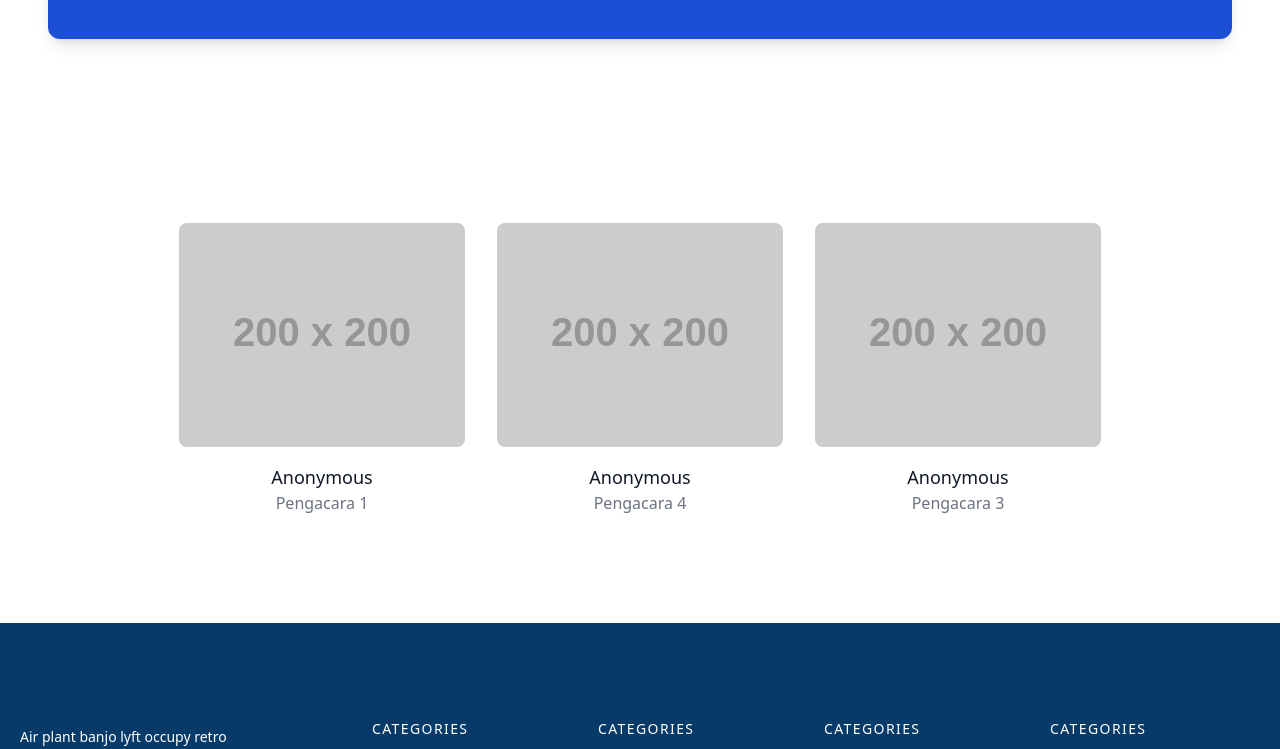
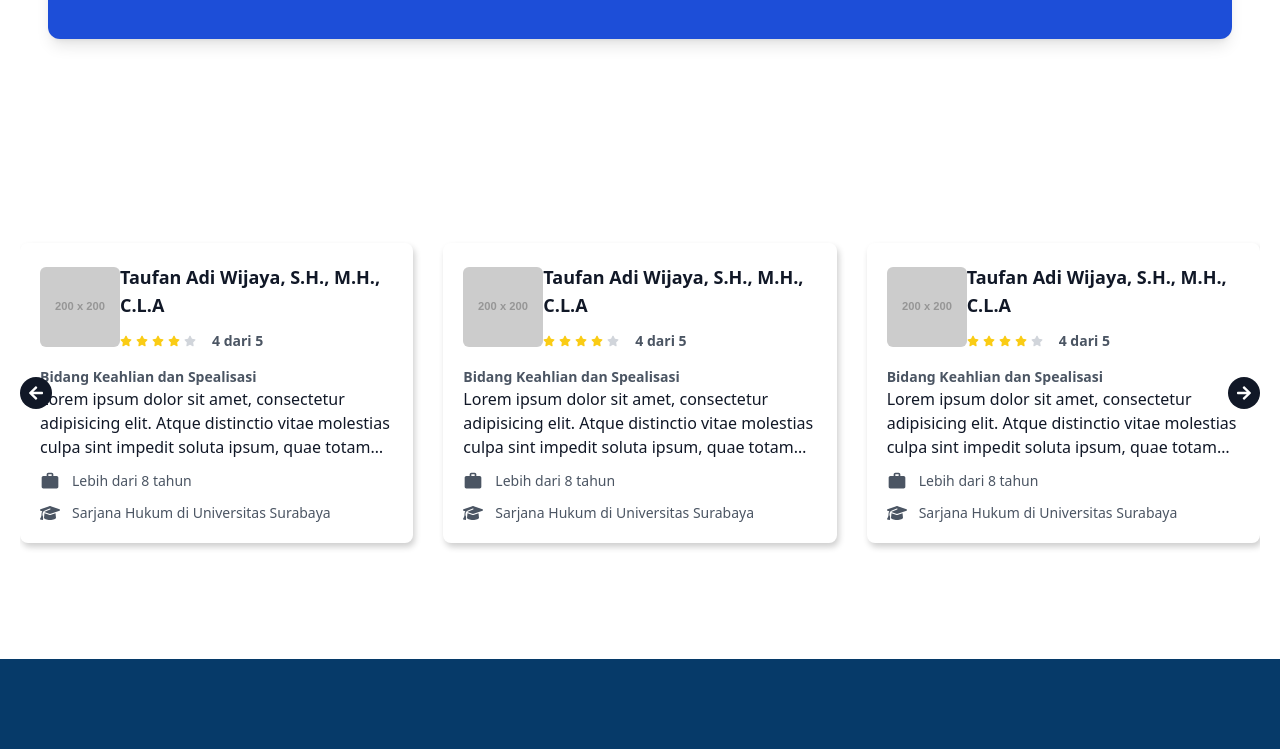
Before and after one commit to AurelNabiel/asn-project, a React (Create React App) app: page / in a window 1280 px wide. Shown: the part 1800-2549 px from the top of the page. Built offline with nearby package versions, Linux system fonts and the light colour scheme.

Commit message:
fix: home ui/ux

```diff
--- a/package.json
+++ b/package.json
@@ -9,8 +9,10 @@
     "iconsax-react": "^0.0.8",
     "react": "^18.3.1",
     "react-dom": "^18.3.1",
+    "react-icons": "^5.3.0",
     "react-router-dom": "^6.26.2",
     "react-scripts": "5.0.1",
+    "swiper": "^11.1.14",
     "web-vitals": "^2.1.4"
   },
   "scripts": {
@@ -38,6 +40,7 @@
     ]
   },
   "devDependencies": {
+    "@babel/plugin-proposal-private-property-in-object": "^7.21.11",
     "tailwindcss": "^3.4.10"
   }
 }
--- a/src/index.css
+++ b/src/index.css
@@ -1,3 +1,7 @@
 @tailwind base;
 @tailwind components;
 @tailwind utilities;
+
+.advocard {
+    box-shadow: rgb(207, 207, 207) 2px 4px 6px;
+}
--- /dev/null
+++ b/src/pages/home/components/AdvoCard.jsx
@@ -0,0 +1,69 @@
+import React from 'react'
+import { FaGraduationCap, FaStar } from 'react-icons/fa6';
+import { MdOutlineWork } from 'react-icons/md';
+
+export default function AdvoCard({i}) {
+  return (
+    <>
+    <div className="p-5 advocard rounded-lg flex flex-col items-start">
+      {/* top */}
+      <div className="relative flex items-center justify-between w-full mb-4">
+        {/* left image */}
+        <img
+          className="w-20 h-20 align-top inline-block rounded-[6px] "
+          src="https://dummyimage.com/200x200"
+          alt=""
+        />
+        {/* left image */}
+        {/* right */}
+        <div className="flex flex-col items-start justify-center">
+          <p className="text-lg font-bold text-gray-900 mb-3">{i.name}</p>
+          <div className="flex gap-x-4 items-center">
+            <StarRating rating={i.rating} />
+            <p className="text-sm font-semibold">{i.rating} dari 5</p>
+          </div>
+        </div>
+      </div>
+      {/* top */}
+      {/* bottom */}
+      <h5 className="font-semibold text-sm">
+        Bidang Keahlian dan Spealisasi
+      </h5>
+      <p className="line-clamp-3 text-gray-900 mb-3">{i.desc}</p>
+      <div className="flex flex-col gap-y-3">
+        {/* pengalaman */}
+        <div className="flex gap-x-3 items-center">
+          <MdOutlineWork className="w-5 h-5" />
+          <p className="text-sm">Lebih dari 8 tahun</p>
+        </div>
+        {/* pengalaman */}
+        {/* pendidikan */}
+        <div className="flex gap-x-3 items-center">
+          <FaGraduationCap className="w-5 h-5" />
+          <p className="text-sm">Sarjana Hukum di {i.university}</p>
+        </div>
+        {/* pendidikan */}
+      </div>
+      {/* bottom */}
+    </div>
+  </>
+  )
+}
+
+
+const StarRating = ({ rating }) => {
+    return (
+      <>
+        <div className="flex flex-row space-x-1">
+          {Array.from({ length: 5 }, (_, index) => (
+            <FaStar
+              key={index}
+              className={`${
+                index < rating ? "text-yellow-400" : "text-gray-300"
+              } w-3 h-3`}
+            />
+          ))}
+        </div>
+      </>
+    );
+  };
--- a/src/pages/home/index.jsx
+++ b/src/pages/home/index.jsx
@@ -1,10 +1,53 @@
-import React from 'react'
-import Card from '../../components/card'
-import Navbar from '../../components/navbar'
+import React from "react";
+import Card from "../../components/card";
+import Navbar from "../../components/navbar";
 import kemendagri from "../../assets/kemendagri.png";
 import logokemendagri from "../../assets/LogoKemendagri.png";
 import BackgroundKemendagri from "../../assets/Group 65.png";
+import { Swiper, SwiperSlide } from "swiper/react";
+import { Navigation } from "swiper/modules";
+// Import Swiper styles
+import "swiper/css";
+import { FaArrowLeft, FaArrowRight } from "react-icons/fa";
+import AdvoCard from "./components/AdvoCard";
 export default function Home() {
+  const advokat = [
+    {
+      id: 1,
+      name: "Taufan Adi Wijaya, S.H., M.H., C.L.A",
+      rating: 4,
+      desc: "Lorem ipsum dolor sit amet, consectetur adipisicing elit. Atque distinctio vitae molestias culpa sint impedit soluta ipsum, quae totam corporis! Ex, in voluptate. Quam id natus corporis dolorem libero in.",
+      img: "",
+      university: "Universitas Surabaya",
+    },
+    {
+      id: 2,
+      name: "Taufan Adi Wijaya, S.H., M.H., C.L.A",
+      rating: 4,
+
+      desc: "Lorem ipsum dolor sit amet, consectetur adipisicing elit. Atque distinctio vitae molestias culpa sint impedit soluta ipsum, quae totam corporis! Ex, in voluptate. Quam id natus corporis dolorem libero in.",
+      img: "",
+      university: "Universitas Surabaya",
+    },
+    {
+      id: 3,
+      name: "Taufan Adi Wijaya, S.H., M.H., C.L.A",
+      rating: 4,
+
+      desc: "Lorem ipsum dolor sit amet, consectetur adipisicing elit. Atque distinctio vitae molestias culpa sint impedit soluta ipsum, quae totam corporis! Ex, in voluptate. Quam id natus corporis dolorem libero in.",
+      img: "",
+      university: "Universitas Surabaya",
+    },
+    {
+      id: 4,
+      name: "Taufan Adi Wijaya, S.H., M.H., C.L.A",
+      rating: 4,
+
+      desc: "Lorem ipsum dolor sit amet, consectetur adipisicing elit. Atque distinctio vitae molestias culpa sint impedit soluta ipsum, quae totam corporis! Ex, in voluptate. Quam id natus corporis dolorem libero in.",
+      img: "",
+      university: "Universitas Surabaya",
+    },
+  ];
   return (
     <>
       <Navbar />
@@ -130,40 +173,50 @@ export default function Home() {
           </div>
         </div>
       </div>
-      {/* Content */}
+      {/* advokat */}
       <section class="text-gray-600 body-font">
-  <div class="container px-5 py-24 mx-auto  ">
-    <div class="flex flex-wrap -m-4 justify-center">
-      <div class="p-4 lg:w-1/4 md:w-1/2 ">
-        <div class="h-full flex flex-col items-center text-center">
-          <img alt="team" class="flex-shrink-0 rounded-lg w-full h-56 object-cover object-center mb-4" src="https://dummyimage.com/200x200"/>
-          <div class="w-full">
-            <h2 class="title-font font-medium text-lg text-gray-900">Anonymous</h2>
-            <h3 class="text-gray-500 mb-3">Pengacara 1</h3>
+        <div class="container px-5 py-24 mx-auto  ">
+         {/* content */}
+         <div className="relative">
+            {/* Custom Navigation */}
+            <div className="absolute top-1/2 left-0 transform -translate-y-1/2 z-10">
+              <button className="swiper-button-prev bg-gray-900 text-white p-2 rounded-full">
+                <FaArrowLeft />
+              </button>
+            </div>
+            <div className="absolute top-1/2 right-0 transform -translate-y-1/2 z-10">
+              <button className="swiper-button-next bg-gray-900 text-white p-2 rounded-full">
+                <FaArrowRight />
+              </button>
+            </div>
+            {/* Custom Navigation */}
+
+            {/* Swiper */}
+            <Swiper
+              slidesPerView={3}
+              spaceBetween={30}
+              style={{
+                padding: "20px 0", // 20px di atas dan bawah, 0px di kiri dan kanan
+              }}
+              navigation={{
+                nextEl: ".swiper-button-next",
+                prevEl: ".swiper-button-prev",
+              }}
+              modules={[Navigation]}
+              className="mySwiper"
+            >
+              {advokat.map((i, key) => (
+                <SwiperSlide key={key}>
+                  <AdvoCard i={i} />
+                </SwiperSlide>
+              ))}
+            </Swiper>
           </div>
+         {/* content */}
         </div>
-      </div>
-      <div class="p-4 lg:w-1/4 md:w-1/2 ">
-        <div class="h-full flex flex-col items-center text-center">
-          <img alt="team" class="flex-shrink-0 rounded-lg w-full h-56 object-cover object-center mb-4" src="https://dummyimage.com/200x200"/>
-          <div class="w-full">
-            <h2 class="title-font font-medium text-lg text-gray-900">Anonymous</h2>
-            <h3 class="text-gray-500 mb-3">Pengacara 4</h3>
-          </div>
-        </div>
-      </div><div class="p-4 lg:w-1/4 md:w-1/2 ">
-        <div class="h-full flex flex-col items-center text-center">
-          <img alt="team" class="flex-shrink-0 rounded-lg w-full h-56 object-cover object-center mb-4" src="https://dummyimage.com/200x200"/>
-          <div class="w-full">
-            <h2 class="title-font font-medium text-lg text-gray-900">Anonymous</h2>
-            <h3 class="text-gray-500 mb-3">Pengacara 3</h3>
-          </div>
-        </div>
-      </div>
+      </section>
+      {/* advokat */}
 
-    </div>
-  </div>
-</section>
     </>
-  )
+  );
 }
```
Also changed, not shown: 1 other file (tests, documents, lock files or other folders).
